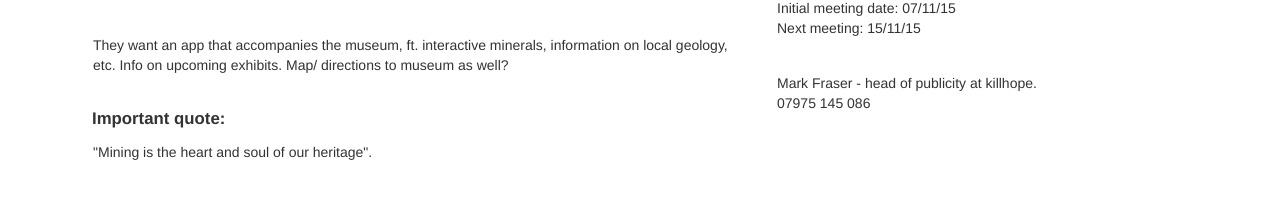
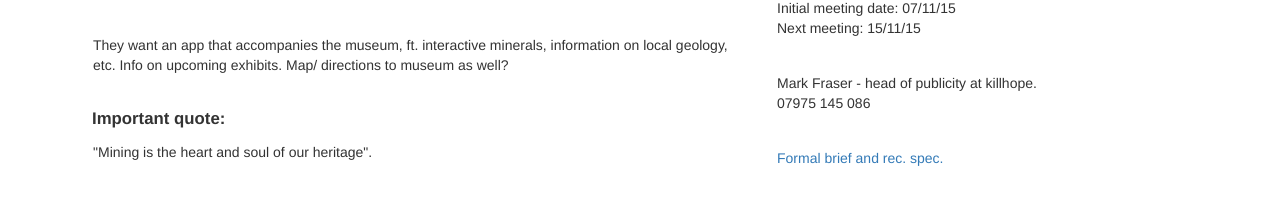
Before and after one commit to mcclowes/Knowt_Frontend, a plain HTML site: page old_document.html in a window 1280 px wide. Shown: the part 305-510 px from the top of the page. Drawn offline with Linux system fonts and the light colour scheme.

Commit message:
Link added

```diff
--- a/old_document.html
+++ b/old_document.html
@@ -124,6 +124,17 @@
 						<li class="module add-module">
 							<img src="./img/plus-icon.png">
 						</li>
+						<a href="old_document2.html">
+						<li class="module">
+							<form role="form">
+							    <textarea class='testbox' placeholder="Start typing...">Formal brief and rec. spec.</textarea>
+							</form>
+						</li>
+						</a>
+
+						<li class="module add-module">
+							<img src="./img/plus-icon.png">
+						</li>
 					</ul>
 				</div>
 		</div>
```
